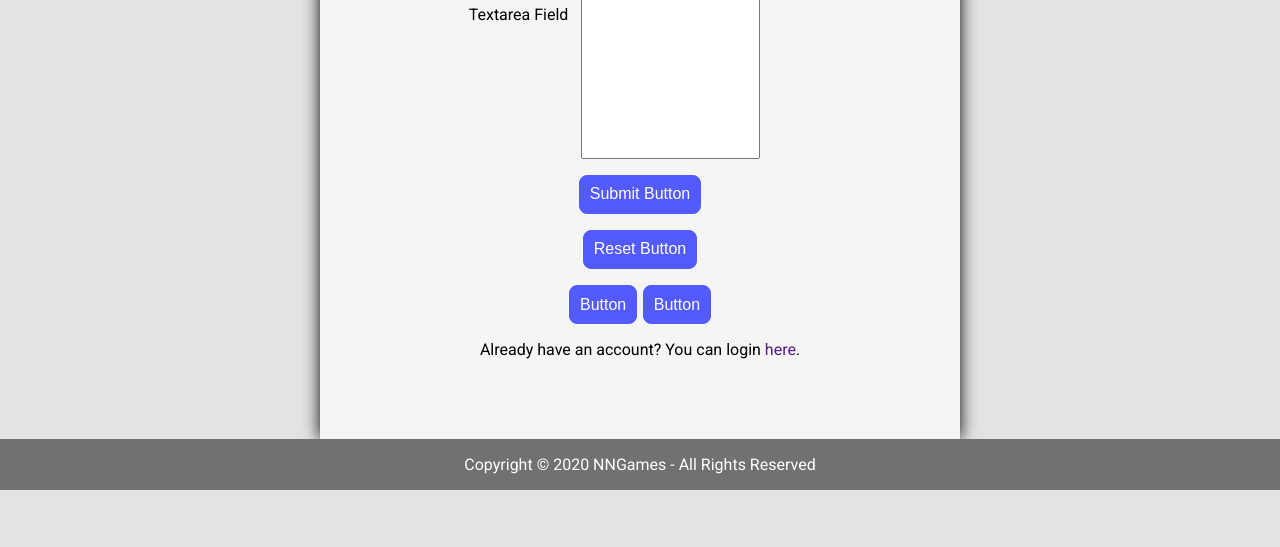
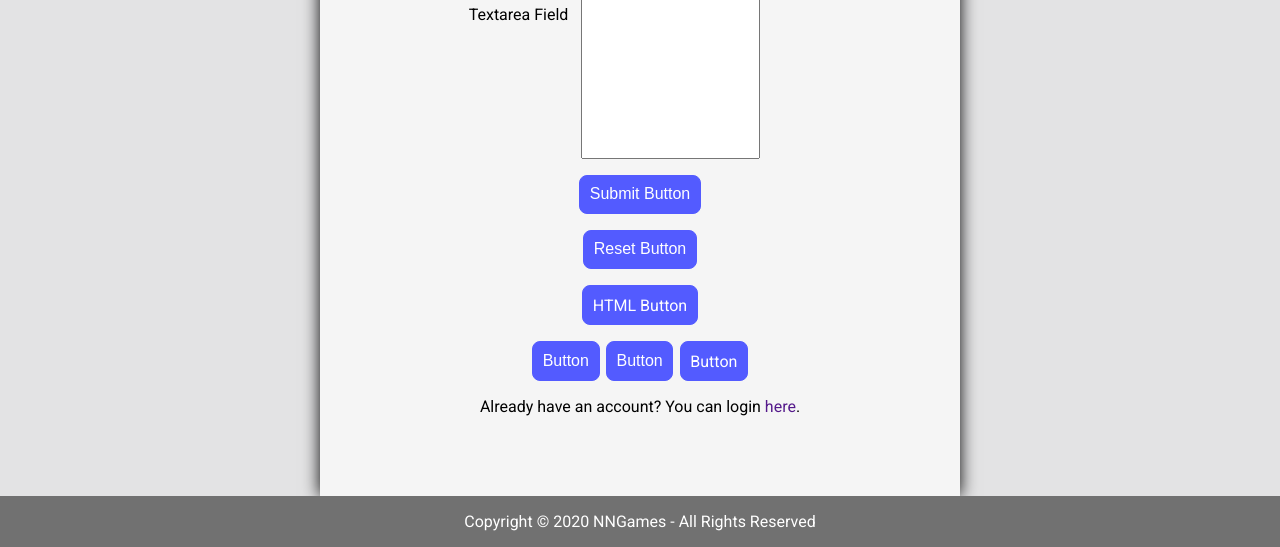
Before and after one commit to cleanycloth/csy2027, a PHP site: page /page.php in a window 1280 px wide. Shown: the part 1590-2137 px from the top of the page. Before the commit the page ends 2080 px from the top, so only its background shows below. Run offline with PHP 8.4, Linux system fonts and the light colour scheme; some libraries are stand-ins or nearby versions.

Commit message:
Made 'button' class in style.css for anchor tags with this class

```diff
--- a/public/page.php
+++ b/public/page.php
@@ -182,10 +182,12 @@
                     </div>
                     <input type="submit" name="submit" value="Submit Button">
                     <button type="reset">Reset Button</button>
+                    <a class="button" href="#">HTML Button</a>
 
                     <div class="buttons">
                         <input type="button" value="Button">
                         <button>Button</button>
+                        <a class="button" href="#">Button</a>
                     </div>
 
                     <p>Already have an account? You can login <a href="">here</a>.</p>
--- a/public/styles/style.css
+++ b/public/styles/style.css
@@ -324,9 +324,10 @@ nav ul .dropdown:hover ul li a:active {
     width: 14vw;
     height: 10rem;
 }
-.site-main form input[type=button], .site-main form input[type=submit], .site-main form input[type=reset], .site-main form button {
+.site-main form input[type=button], .site-main form input[type=submit], .site-main form input[type=reset], .site-main form button, .site-main .button {
     display: block;
     text-align: center;
+    text-decoration: none;
     background-color: #535BFF;
     color: white;
     border: none;
@@ -339,10 +340,13 @@ nav ul .dropdown:hover ul li a:active {
     transition-duration: 0.1s;
     cursor: pointer;
 }
-.site-main form input[type=button]:hover, .site-main form input[type=submit]:hover, .site-main form input[type=reset]:hover, .site-main form button:hover {
+.site-main .button {
+    margin: 1em auto 0 auto;
+}
+.site-main form input[type=button]:hover, .site-main form input[type=submit]:hover, .site-main form input[type=reset]:hover, .site-main form button:hover, .site-main .button:hover {
     background-color: rgb(83, 114, 255);
 }
-.site-main form input [type=button]:active, .site-main form input[type=submit]:active, .site-main form input[type=reset]:active, .site-main form button:active {
+.site-main form input [type=button]:active, .site-main form input[type=submit]:active, .site-main form input[type=reset]:active, .site-main form button:active, .site-main .button:active {
     background-color: rgb(77, 85, 241);
 }
 .site-main form .buttons {
@@ -350,7 +354,7 @@ nav ul .dropdown:hover ul li a:active {
     flex-direction: row;
     margin-top: 1em;
 }
-.site-main form .buttons input[type=button], .site-main form .buttons input[type=submit], .site-main form .buttons input[type=reset], .site-main form .buttons button {
+.site-main form .buttons input[type=button], .site-main form .buttons input[type=submit], .site-main form .buttons input[type=reset], .site-main form .buttons button, .site-main .buttons .button {
     margin: 0 0.2em;
 }
 .site-main form p {
```
